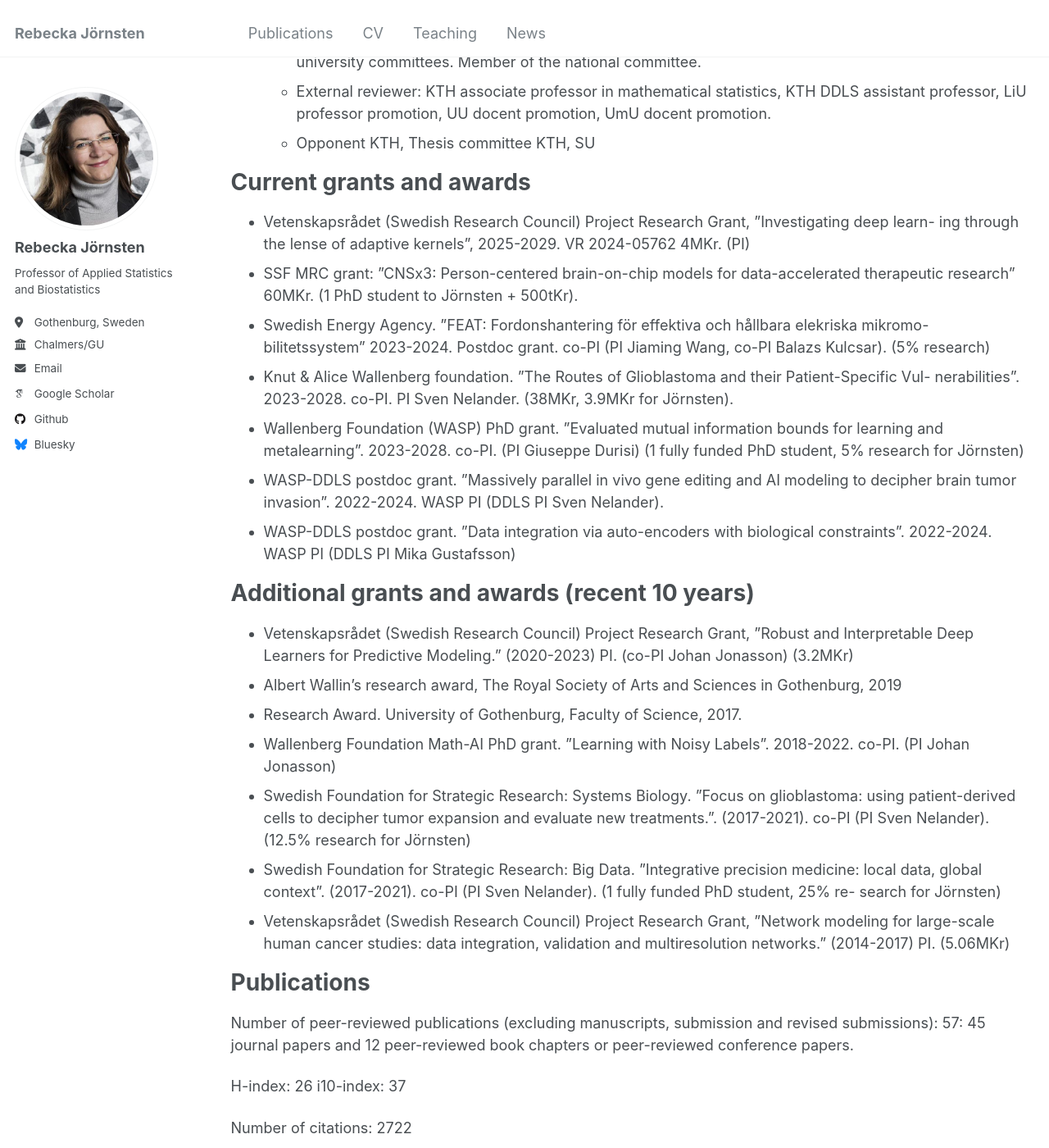
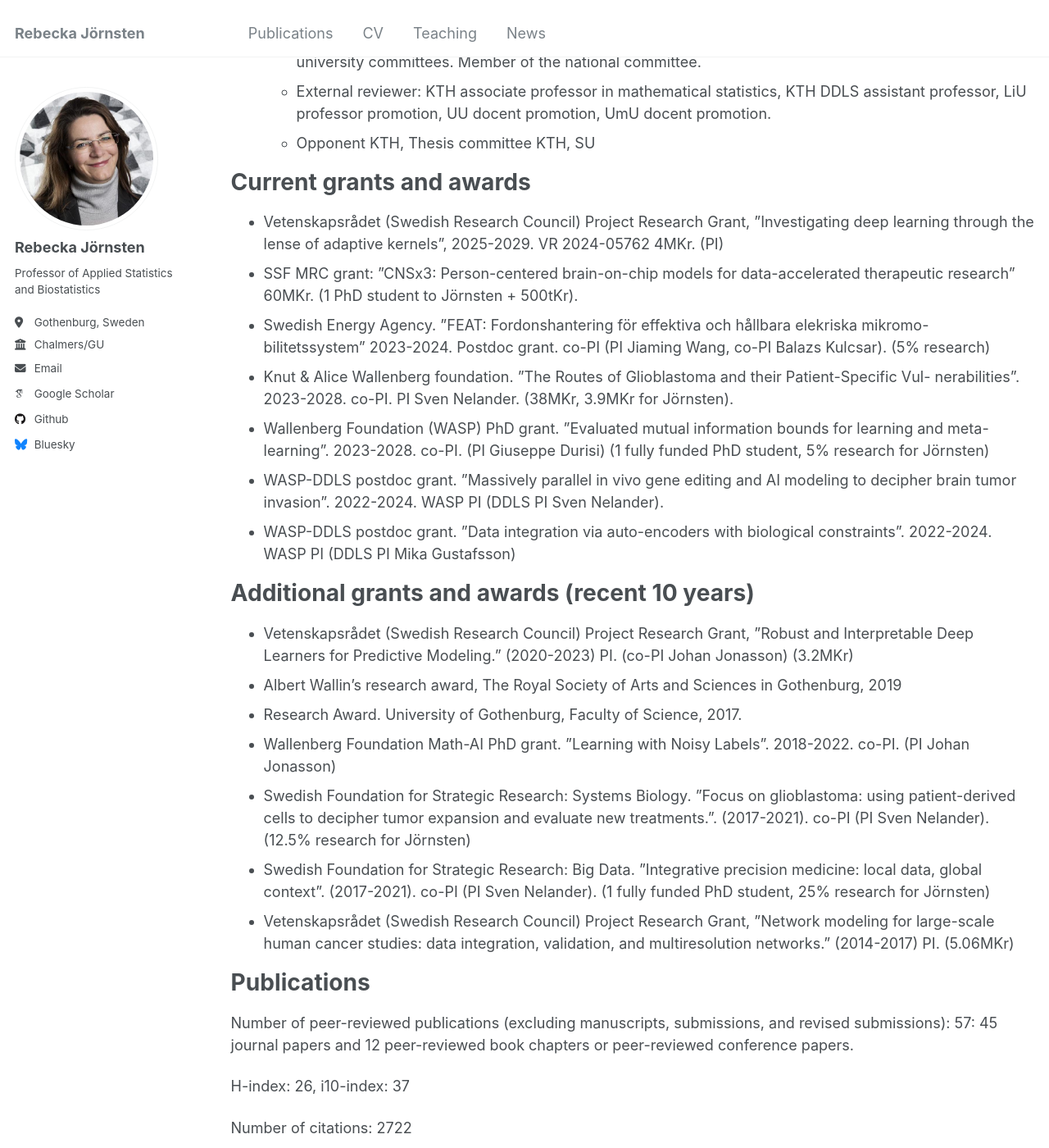
Before and after one commit to rjornsten/rjornsten.github.io, a Jekyll site: the page built from _pages/cv.md, in a window 1280 px wide and 1400 px high, scrolled down 1007 px. Shown: the whole window at 82% size. Built offline with Jekyll 4.4.1, drawn with Linux system fonts in a browser that asks for light colours; some web fonts are replaced; some of the changed text lies outside the part shown.

Commit message:
Update cv.md

```diff
--- a/_pages/cv.md
+++ b/_pages/cv.md
@@ -49,8 +49,7 @@ Service and leadership
 
 Current grants and awards
 ======
-* Vetenskapsrådet (Swedish Research Council) Project Research Grant, ”Investigating deep learn-
-ing through the lense of adaptive kernels”, 2025-2029. VR 2024-05762 4MKr. (PI)
+* Vetenskapsrådet (Swedish Research Council) Project Research Grant, ”Investigating deep learning through the lense of adaptive kernels”, 2025-2029. VR 2024-05762 4MKr. (PI)
 * SSF MRC grant: ”CNSx3: Person-centered brain-on-chip models for data-accelerated therapeutic
 research” 60MKr. (1 PhD student to Jörnsten + 500tKr).
 * Swedish Energy Agency. ”FEAT: Fordonshantering för effektiva och hållbara elekriska mikromo-
@@ -59,7 +58,7 @@ research)
 * Knut & Alice Wallenberg foundation. ”The Routes of Glioblastoma and their Patient-Specific Vul-
 nerabilities”. 2023-2028. co-PI. PI Sven Nelander. (38MKr, 3.9MKr for Jörnsten).
 * Wallenberg Foundation (WASP) PhD grant. ”Evaluated mutual information bounds for learning and
-metalearning”. 2023-2028. co-PI. (PI Giuseppe Durisi) (1 fully funded PhD student, 5% research
+meta-learning”. 2023-2028. co-PI. (PI Giuseppe Durisi) (1 fully funded PhD student, 5% research
 for Jörnsten)
 * WASP-DDLS postdoc grant. ”Massively parallel in vivo gene editing and AI modeling to decipher
 brain tumor invasion”. 2022-2024. WASP PI (DDLS PI Sven Nelander).
@@ -77,17 +76,16 @@ Johan Jonasson)
 patient-derived cells to decipher tumor expansion and evaluate new treatments.”. (2017-2021).
 co-PI (PI Sven Nelander). (12.5% research for Jörnsten)
 * Swedish Foundation for Strategic Research: Big Data. ”Integrative precision medicine: local data,
-global context”. (2017-2021). co-PI (PI Sven Nelander). (1 fully funded PhD student, 25% re-
-search for Jörnsten)
+global context”. (2017-2021). co-PI (PI Sven Nelander). (1 fully funded PhD student, 25% research for Jörnsten)
 * Vetenskapsrådet (Swedish Research Council) Project Research Grant, ”Network modeling for
-large-scale human cancer studies: data integration, validation and multiresolution networks.” (2014-2017) PI. (5.06MKr)
+large-scale human cancer studies: data integration, validation, and multiresolution networks.” (2014-2017) PI. (5.06MKr)
 
 Publications
 ======
-Number of peer-reviewed publications (excluding manuscripts, submission and revised submissions):
+Number of peer-reviewed publications (excluding manuscripts, submissions, and revised submissions):
 57: 45 journal papers and 12 peer-reviewed book chapters or peer-reviewed conference papers.
 
-H-index: 26 i10-index: 37
+H-index: 26, i10-index: 37
 
 Number of citations: 2722
 
@@ -98,7 +96,7 @@ Number of citations: 2722
 Supervision
 ======
 ***Current supervision:***
-* PhD students: Vincent Szolnoky(funded by Centiro Solutions, WASP affiliated).
+* PhD students: Vincent Szolnoky (funded by Centiro Solutions, WASP affiliated).
 * Postdocs: Adam Malik (funded by WASP-DDLS), Ziming Wang (funded by Chalmers AI research center and the Swedish Research Council)
 * Co-supervision: Madeline Skeppsas (UU)
 
```
Also changed, not shown: other parts of _pages/cv.md (+1 -1 lines).
